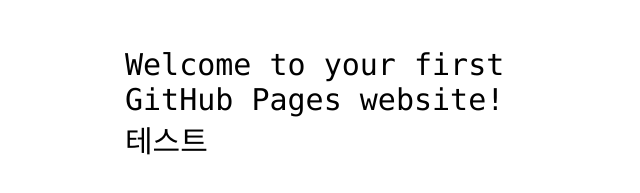
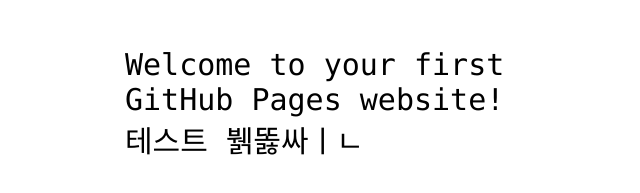
Before and after one commit to muzic1004/hello-world, a plain HTML site: page index.html in a window 1280 px wide. Shown: the part 341-534 px from the top of the page, without its empty margins (315-955 px from the left). Drawn offline with Linux system fonts and the light colour scheme.

Commit message:
내맘대로

```diff
--- a/index.html
+++ b/index.html
@@ -12,7 +12,7 @@
 <img src="https://octodex.github.com/images/daftpunktocat-thomas.gif" id="octocat" alt="octocat-gif" />
 
 <!-- Change this code here by copy and pasting your template on line 15 -->
-<p>Welcome to your first GitHub Pages website! 테스트</p>
+<p>Welcome to your first GitHub Pages website! 테스트 뷁똟싸ㅣㄴ</p>
 
 </body>
 </html>
```
Also changed, not shown: 3 other files.
